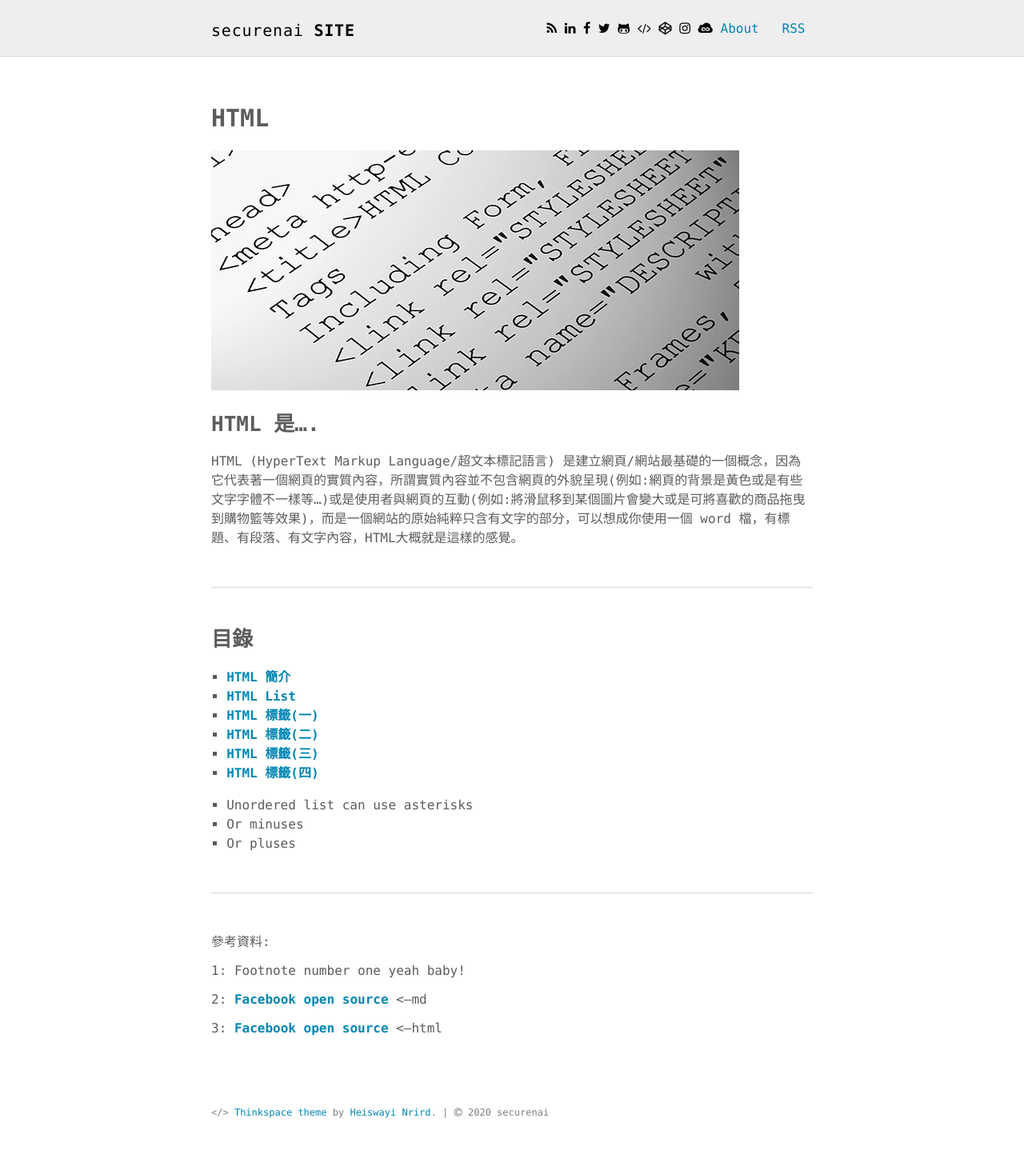
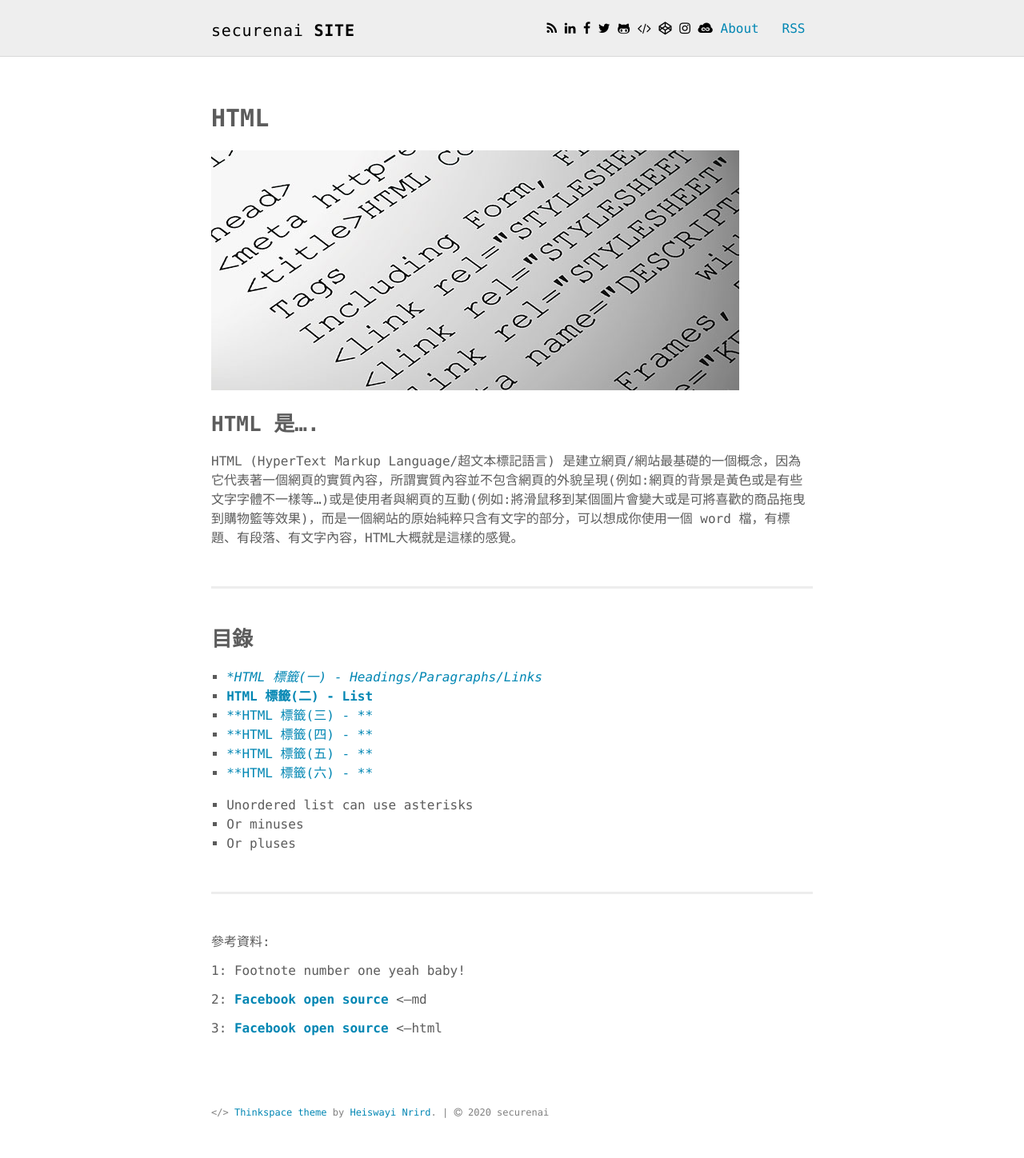
Before and after one commit to securenai/securenai.github.io, a Jekyll site: the page built from HTML/HTML.md, in a window 1280 px wide. Shown: the whole page at 80% size. Built offline with Jekyll 4.4.1, drawn with Linux system fonts in a browser that asks for light colours.

Commit message:
Update HTML.md

```diff
--- a/HTML/HTML.md
+++ b/HTML/HTML.md
@@ -18,12 +18,12 @@ HTML (HyperText Markup Language/超文本標記語言) 是建立網頁/網站最
 
 ## 目錄
 
-1. [**HTML 簡介**](/spring/spring_page1)
-2. [**HTML List**](/HTML/HTML_List)
-3. [**HTML 標籤(一)**](/spring/spring_page3)
-4. [**HTML 標籤(二)**](/spring/spring_page4)
-5. [**HTML 標籤(三)**](/spring/spring_mvc_page01)
-6. [**HTML 標籤(四)**](/spring/spring_mvc_page02)
+1. [**HTML 標籤(一) - Headings/Paragraphs/Links*](/HTML/Headings_Paragraphs_Links)
+2. [**HTML 標籤(二) - List**](/HTML/List)
+3. [**HTML 標籤(三) - **](/HTML/TAG_3)
+4. [**HTML 標籤(四) - **](/HTML/TAG_4)
+5. [**HTML 標籤(五) - **](/HTML/TAG_5)
+6. [**HTML 標籤(六) - **](/HTML/TAG_6)
 
 * Unordered list can use asterisks
 - Or minuses
```
